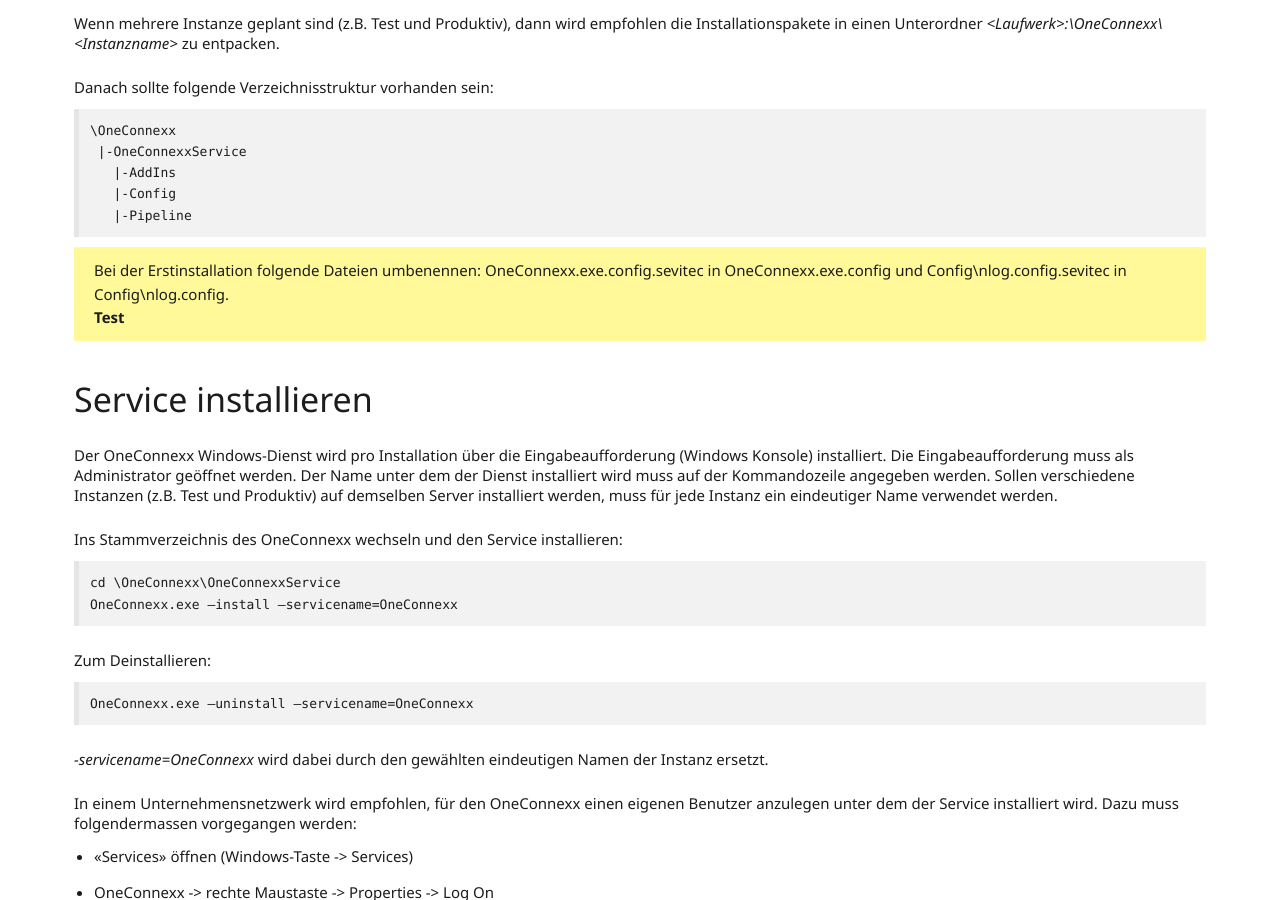
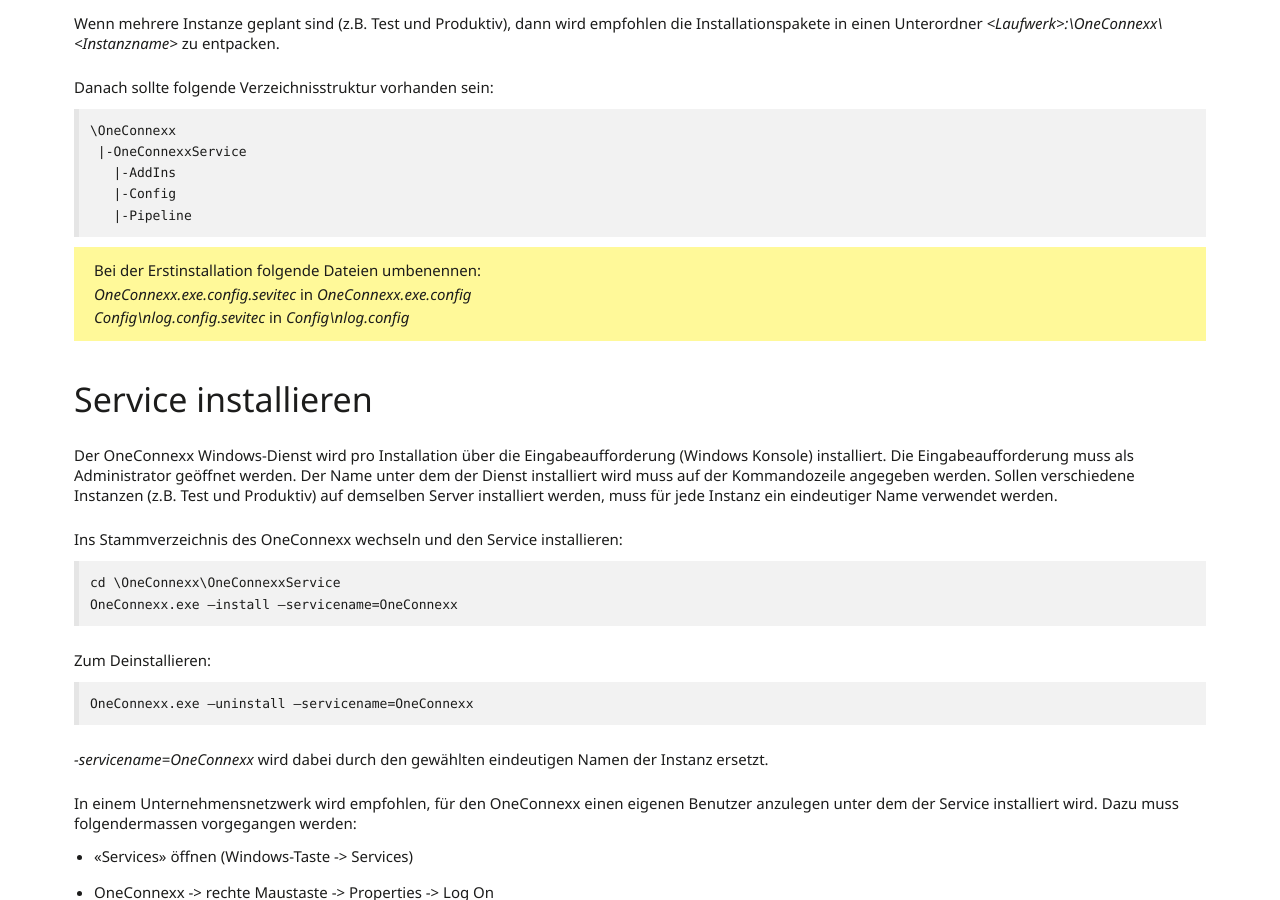
Before and after one commit to primesoft-group/oneconnexx-docs, a Jekyll site: the page built from _pages/setup/de/oneconnexx.md, in a window 1280 px wide and 900 px high, scrolled down 858 px. Built offline with Jekyll 4.4.1, drawn with Linux system fonts in a browser that asks for light colours; nearby versions of some CDN libraries; some web fonts are replaced; some of the changed lines change nothing that is shown.

Commit message:
Update oneconnexx.md

````diff
--- a/_pages/setup/de/oneconnexx.md
+++ b/_pages/setup/de/oneconnexx.md
@@ -35,7 +35,8 @@
    |-Pipeline
 ```
 
-{% include alert.html type="warning" text="Bei der Erstinstallation folgende Dateien umbenennen: OneConnexx.exe.config.sevitec in OneConnexx.exe.config und Config\nlog.config.sevitec in Config\nlog.config. <br/><b>Test</b>" %}
+{% include alert.html type="warning" text="Bei der Erstinstallation folgende Dateien umbenennen:<br/> <em>OneConnexx.exe.config.sevitec</em> in <em>OneConnexx.exe.config</em><br/>
+<em>Config\nlog.config.sevitec</em> in <em>Config\nlog.config</em>" %}
 
 ### Service installieren
 
````
